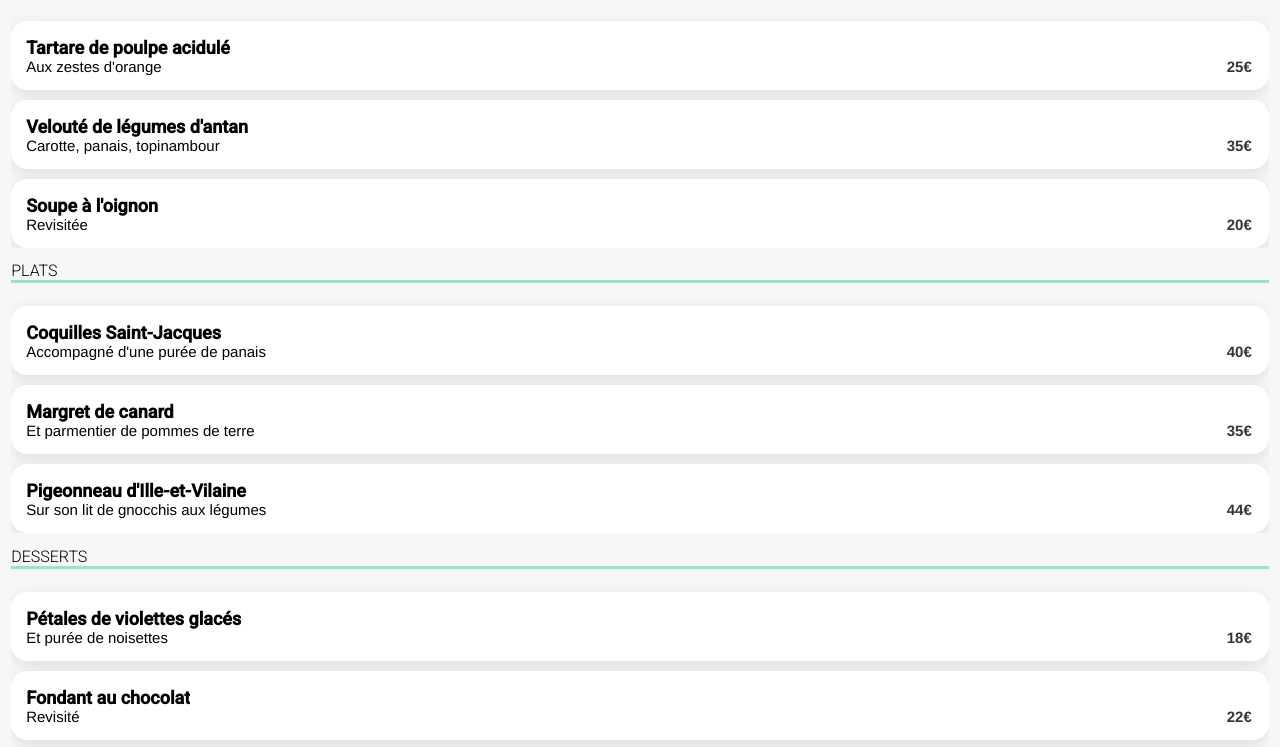
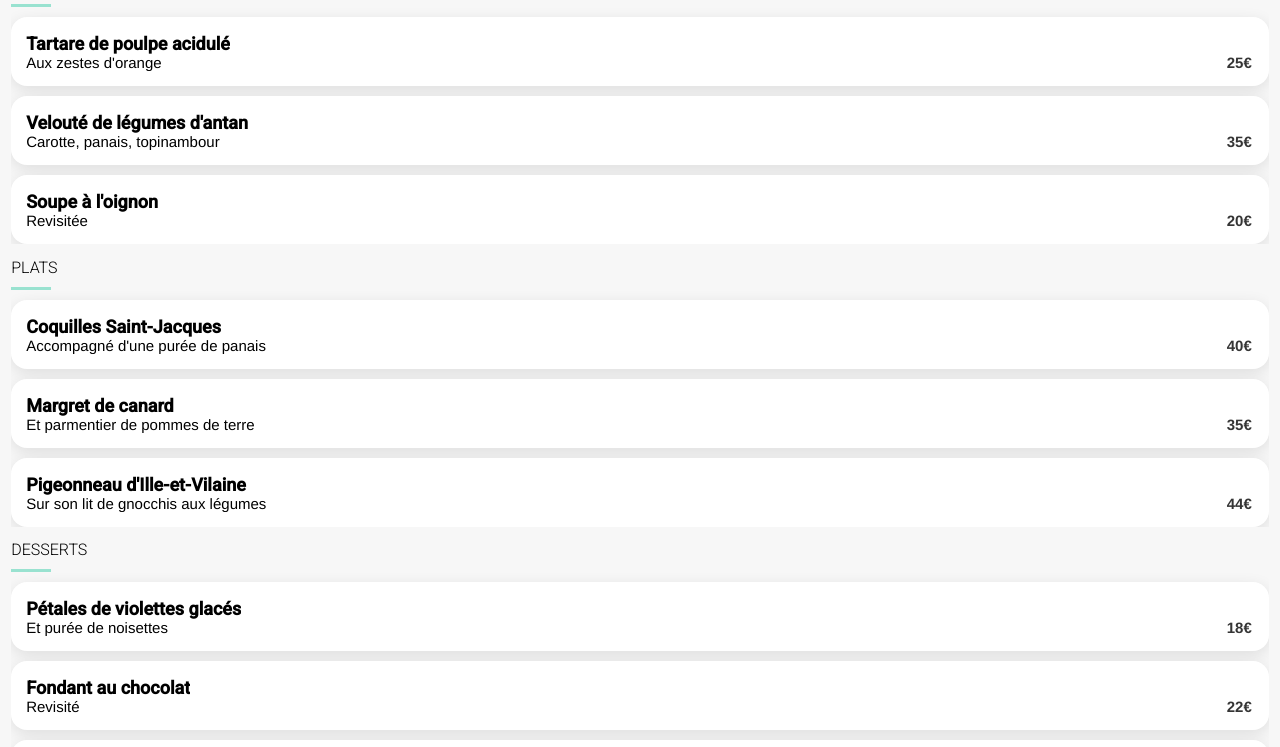
Before and after one commit to MatthieuGrauleau/Ohmyfood, a website: page pages/_alafrançaise.html in a window 1280 px wide. Shown: the part 360-1107 px from the top of the page. Drawn offline with Linux system fonts and the light colour scheme; a web font is replaced by a local one.

Commit message:
finition

```diff
--- a/pages/_alafrançaise.html
+++ b/pages/_alafrançaise.html
@@ -20,6 +20,7 @@
             <h1>A la française</h1>
             <div class="plats">
                 <h2>Entrées</h2>
+                <span class="green-border"></span>
                     <div class="plats_cards">
                         <div class="plats_cards_txt">
                             <h3>Tartare de poulpe acidulé</h3>
@@ -53,6 +54,7 @@
             </div>
             <div class="plats">
                 <h2>PLats</h2>
+                <span class="green-border"></span>
                     <div class="plats_cards">
                         <div class="plats_cards_txt">
                             <h3>Coquilles Saint-Jacques</h3>
@@ -86,6 +88,7 @@
             </div>
             <div class="plats">
                 <h2>Desserts</h2>
+                <span class="green-border"></span>
                     <div class="plats_cards">
                         <div class="plats_cards_txt">
                             <h3>Pétales de violettes glacés</h3>
--- a/sass/pages/_restaurants.scss
+++ b/sass/pages/_restaurants.scss
@@ -18,6 +18,27 @@ img{
     margin-top: -3rem;
     position: relative;
     overflow: hidden;
+    &::before{
+        @include heart;
+        right: 5rem;
+        top: 2rem;
+     }
+     &::after{
+         @include heart;
+         @include linearGradient;
+         opacity: 0;
+         font-weight: 900;
+         -webkit-text-fill-color: transparent;
+         -webkit-background-clip: text;
+         background-clip: text;
+         top: 2rem;
+         right: 5rem;
+     }
+     &:hover::after{
+         opacity: 1;
+         top: 2rem;
+         right: 5rem;
+     }
     & .plats{display: flex;
         flex-direction: column;
         gap: 10px;
@@ -26,8 +47,12 @@ img{
             font-weight: 300;
             font-size: 16px;
             text-transform: uppercase;
+            margin-bottom: 0;
+
+        }
+        & .green-border{
             border-bottom: 3px solid #99E2D0;
-
+            width: 2.5rem;
         }
         &_cards{
             background: #FFFFFF;
@@ -44,7 +69,8 @@ img{
             @for $i from 2 through 4 {
                 &:nth-child(#{$i}) {
                     animation-delay: 100ms * $i;
-                }}
+                }
+            }
             &:hover{
                 cursor: pointer;
             }
@@ -71,7 +97,6 @@ img{
                     align-items: center;
                     display: flex;
                     color: $tertiary-color;
-
                 }
             }
             &_txt{
--- a/style.scss
+++ b/style.scss
@@ -100,7 +100,6 @@
         width: 100%;
         box-shadow: 0px 4px 15px rgba(0, 0, 0, 0.1);
         border-radius: 15px;
-
         &_content{
             padding: 10px 0 10px 20px;
             gap: 10px;
@@ -121,8 +120,6 @@
             }
             &:hover::after{
                 opacity: 1;
-
-
             }
                 }
          }
```
Also changed, not shown: pages/_lanoteenchantee.html (+3 -0 lines), pages/_lapalettedugout.html (+3 -0 lines), pages/_ledelicedessens.html (+3 -0 lines), style.css, 1 other file.
